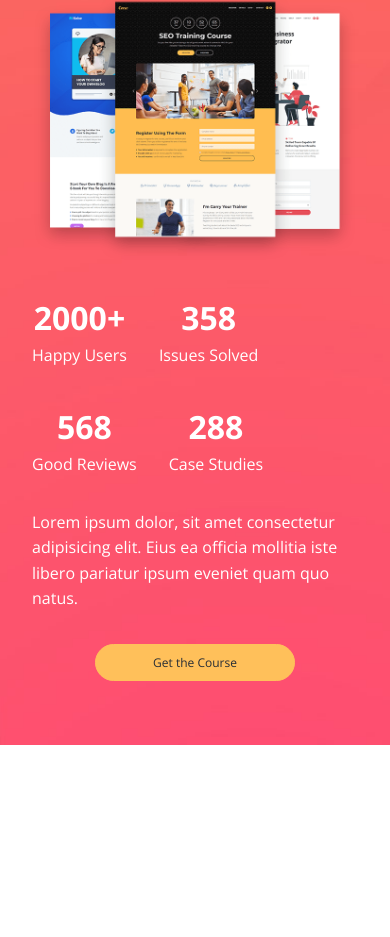
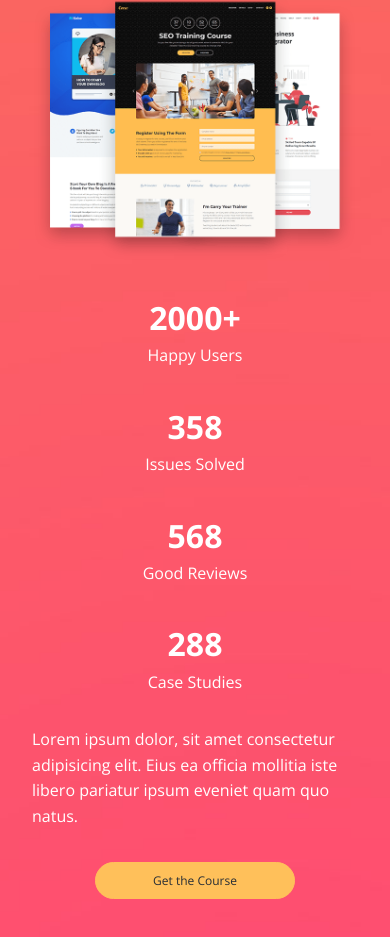
Before and after one commit to mhrhabibur/fundamental_tutor_website, a plain HTML site: page index.html in a window 390 px wide. Shown: the part 10222-11159 px from the top of the page. Before the commit the page ends 10967 px from the top, so only its background shows below. Drawn offline with nearby package versions, Linux system fonts and the light colour scheme.

Commit message:
Refactor stats section.

```diff
--- a/css/styles.css
+++ b/css/styles.css
@@ -586,4 +586,8 @@ margin-bottom: 2rem;
     grid-template-columns: 1fr;
     gap: 2rem;
   }
+
+  .stats-numbers {
+    flex-direction: column;
+  }
 }
```
